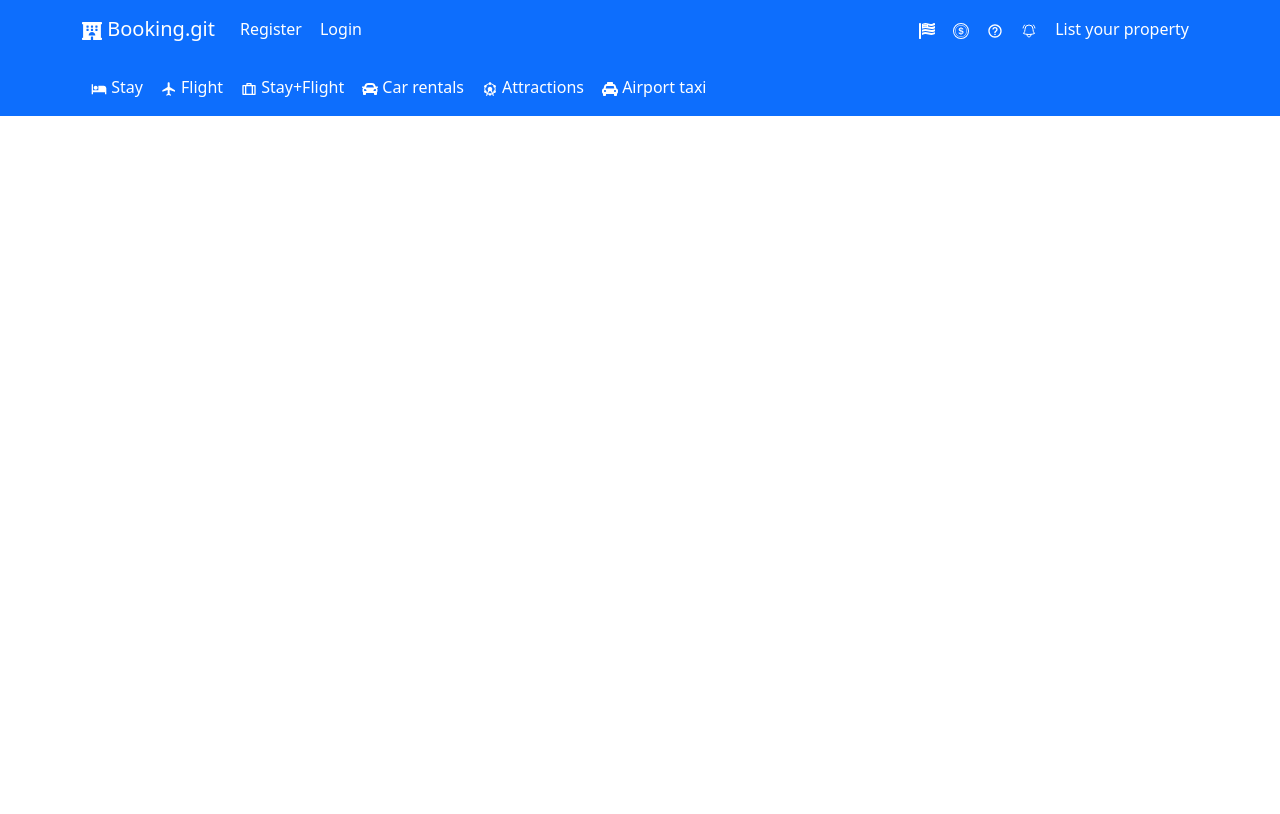
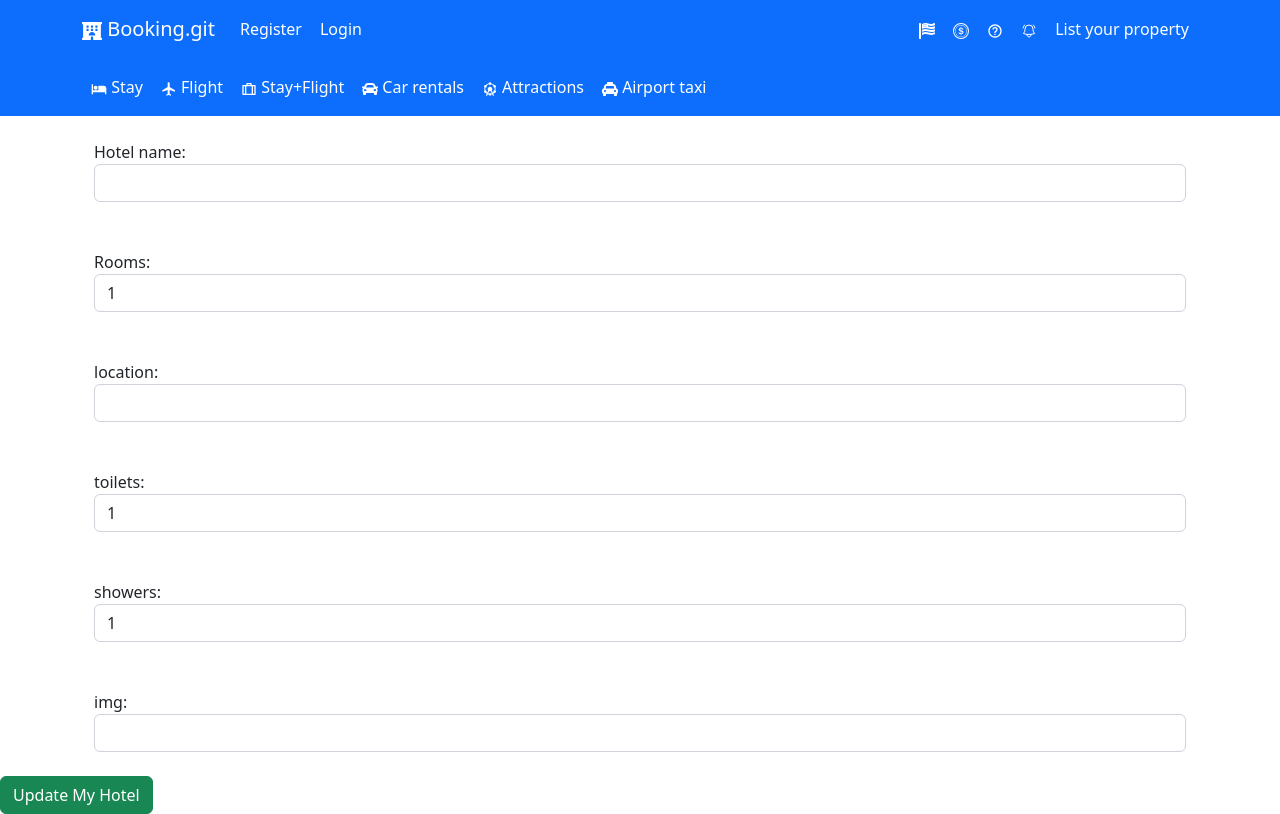
Before and after one commit to erezng/bookingfrontend, a React (Create React App) app: page /edit/1 in a window 1280 px wide. Built offline with nearby package versions, Linux system fonts and the light colour scheme; no server answers.

Commit message:
edit hotel

```diff
--- a/src/App.tsx
+++ b/src/App.tsx
@@ -13,6 +13,7 @@ import BrandBar from "./components/BrandBar";
 import Addproperty from "./routes/AddProperty";
 import ListHotels from "./routes/hotels/ListHotels";
 import HotelDetails from "./routes/hotels/HotelDetails";
+import UpdateHotel from "./routes/hotels/UpdateHotel";
 // import HotelContext from "./context/HotelContext";
 function App() {
   const { isLoggedIn } = useContext(AuthContext);
@@ -30,6 +31,7 @@ function App() {
 
         {isLoggedIn && <Route path="/about" element={<About />} />}
         <Route path="/addproperty" element={<Addproperty />} />
+        <Route path="/edit/:_id" element={<UpdateHotel />} />
         {!isLoggedIn && <Route path="/login" element={<Login />} />}
         {!isLoggedIn && <Route path="/register" element={<Register />} />}
       </Routes>
--- a/src/routes/AddProperty.tsx
+++ b/src/routes/AddProperty.tsx
@@ -1,9 +1,8 @@
 import * as Yup from "yup";
 import { Hotel } from "../@types";
 import addservice from "../services/Add.service";
-import { ErrorMessage, Field, Form, Formik } from "formik";
 import { Navigate, useNavigate } from "react-router-dom";
-import { useContext, useState } from "react";
+import { useState } from "react";
 import Swal from "sweetalert2";
 
 const Addproperty = () => {
@@ -39,8 +38,8 @@ const Addproperty = () => {
     addservice(name, rooms, location, toilets, showers, img)
       .then((res) => {
         console.log(res.data);
-        // alert("hotel saved!"); //swal //modal
-        Swal.fire("Your Hotel has been added", "", "success");
+        alert("hotel saved!"); //swal //modal
+        //swal
         nav("/");
       })
       .catch((e) => {
@@ -138,6 +137,7 @@ const Addproperty = () => {
         className="btn btn-success"
         onClick={() => {
           addHotelToDb();
+          Swal.fire("Your Hotel has been added", "", "success");
         }}
       >
         Add My Hotel
--- a/src/routes/hotels/HotelDetails.tsx
+++ b/src/routes/hotels/HotelDetails.tsx
@@ -1,8 +1,10 @@
 import { useEffect, useState } from "react";
-import { useParams } from "react-router-dom";
+import { useNavigate, useParams } from "react-router-dom";
 import { Hotel } from "../../@types";
 
 const HotelDetails = () => {
+  const nav = useNavigate();
+
   const { _id } = useParams();
   const [hotel, setHotel] = useState<Hotel>();
   const url = `http://localhost:3001/api/hotels/hotel/${_id}`;
@@ -16,7 +18,13 @@ const HotelDetails = () => {
   return (
     <div>
       <h2>{hotel?.name}</h2>
-      {/* <button onClick={}>edit hotel</button> */}
+      <button
+        onClick={() => {
+          nav(`/edit/${hotel?._id}`);
+        }}
+      >
+        edit hotel
+      </button>
     </div>
   );
 };
--- a/src/routes/hotels/UpdateHotel.tsx
+++ b/src/routes/hotels/UpdateHotel.tsx
@@ -1,7 +1,142 @@
-import React from "react";
+import * as Yup from "yup";
+import { Hotel } from "../../@types";
+import addservice from "../../services/Add.service";
+import { ErrorMessage, Field, Form, Formik } from "formik";
+import { Navigate, useNavigate, useParams } from "react-router-dom";
+import { useEffect, useState } from "react";
+import Swal from "sweetalert2";
 
 const UpdateHotel = () => {
-  return <div>UpdateHotel</div>;
+  //Get hotel details from server
+  const nav = useNavigate();
+  const { _id } = useParams();
+  const [hotel, setHotel] = useState<Hotel>();
+  const [errMessage, setErrMessage] = useState<string | undefined>(undefined);
+  const url = `http://localhost:3001/api/hotels/hotel/${_id}`;
+  const getHotel = () => {
+    fetch(url)
+      .then((res) => res.json())
+      .then((json) => setHotel(json));
+  };
+  useEffect(getHotel, []);
+
+  const [name, setName] = useState(hotel?.name);
+  const [rooms, setRooms] = useState(hotel?.rooms ?? 1);
+  const [location, setLocation] = useState(hotel?.location ?? "");
+  const [toilets, setToilets] = useState(hotel?.toilets ?? 1);
+  const [img, setImg] = useState(hotel?.img ?? "");
+  const [showers, setShowers] = useState(hotel?.showers ?? 1);
+
+  const updateHotelToDb = () => {
+    const newHotel = {
+      name,
+      rooms,
+      location,
+      toilets,
+      showers,
+      img,
+    };
+    fetch(`http://localhost:3001/api/hotels/update/${_id}`, {
+      method: "PUT",
+      headers: { "Content-Type": "application/json" },
+      body: JSON.stringify(newHotel),
+    })
+      .then((res) => res.json())
+      .catch(() => Swal.fire("Your Hotel has been added", "", "success"));
+  };
+
+  return (
+    <div>
+      {errMessage && <div>${errMessage}</div>}
+      <div className="d-flex flex-column  p-4 rounded container">
+        <label htmlFor="name" className="font-bolder">
+          Hotel name:
+        </label>
+        <input
+          className="form-control"
+          type="text"
+          value={name}
+          onChange={(e) => {
+            setName(e.target.value);
+          }}
+        />
+      </div>
+      <div className="d-flex flex-column  p-4 rounded container">
+        <label htmlFor="rooms" className="font-bolder">
+          Rooms:
+        </label>
+        <input
+          className="form-control"
+          type="number"
+          value={rooms}
+          onChange={(e) => {
+            setRooms(+e.target.value);
+          }}
+        />
+      </div>
+      <div className="d-flex flex-column  p-4 rounded container">
+        <label htmlFor="location" className="font-bolder">
+          location:
+        </label>
+        <input
+          className="form-control"
+          type="text"
+          value={location}
+          onChange={(e) => {
+            setLocation(e.target.value);
+          }}
+        />
+      </div>
+      <div className="d-flex flex-column  p-4 rounded container">
+        <label htmlFor="toilets" className="font-bolder">
+          toilets:
+        </label>
+        <input
+          className="form-control"
+          type="number"
+          value={toilets}
+          onChange={(e) => {
+            setToilets(+e.target.value);
+          }}
+        />
+      </div>
+      <div className="d-flex flex-column  p-4 rounded container">
+        <label htmlFor="showers" className="font-bolder">
+          showers:
+        </label>
+        <input
+          className="form-control"
+          type="number"
+          value={showers}
+          onChange={(e) => {
+            setShowers(+e.target.value);
+          }}
+        />
+      </div>
+      <div className="d-flex flex-column  p-4 rounded container">
+        <label htmlFor="img" className="font-bolder">
+          img:
+        </label>
+        <input
+          className="form-control"
+          type="text"
+          value={img}
+          onChange={(e) => {
+            setImg(e.target.value);
+          }}
+        />
+      </div>
+      <button
+        className="btn btn-success"
+        onClick={() => {
+          updateHotelToDb();
+          Swal.fire("Updated successfully!", "", "success");
+        }}
+      >
+        Update My Hotel
+      </button>
+    </div>
+  );
 };
 
 export default UpdateHotel;
```
Also changed, not shown: src/routes/EditProperty.tsx (deleted, +0 -9 lines), src/routes/hotels/CardItem.tsx (deleted, +0 -15 lines).
